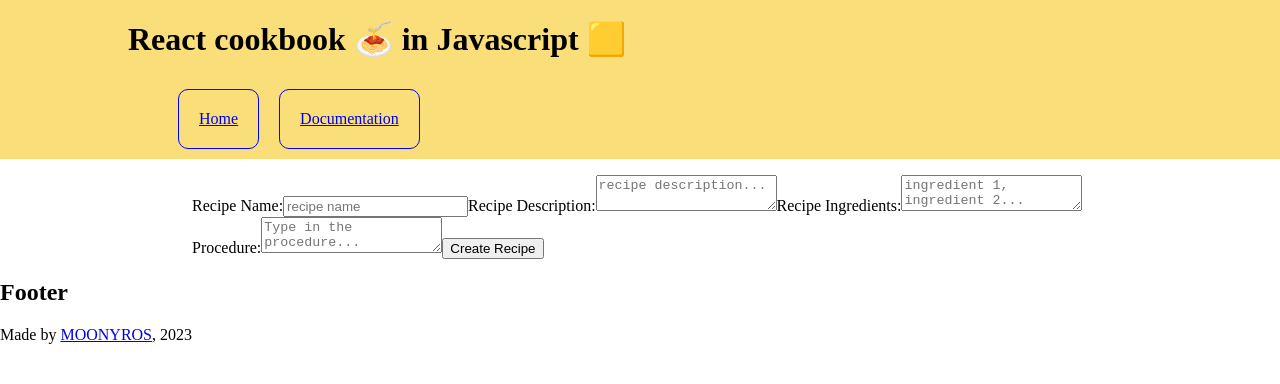
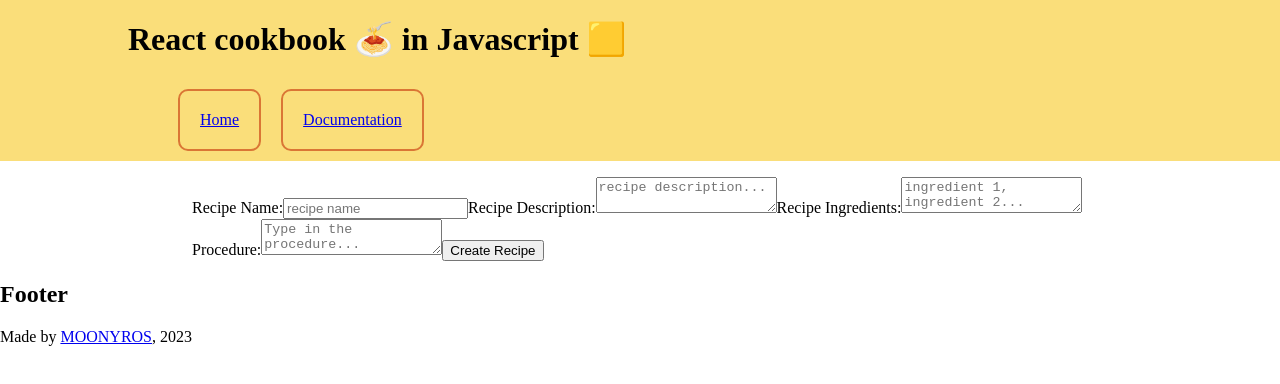
Before and after one commit to MOONYROS/js-react-cookbook, a React (Vite) app: page / in a window 1280 px wide. Shown: the top 384 px of the page. Built offline with nearby package versions, Linux system fonts and the light colour scheme.

Commit message:
slight color change

```diff
--- a/src/components/Header.jsx
+++ b/src/components/Header.jsx
@@ -8,10 +8,10 @@ export default function Header() {
                 <h1 id="headerHeading">React cookbook 🍝 in Javascript 🟨</h1>
                 <nav>
                     <ul className="something">
-                        <li className="listElement">
+                        <li className="menuElement">
                             <Link to="/">Home</Link>
                         </li>
-                        <li className="listElement">
+                        <li className="menuElement">
                             <Link to="/documentation">Documentation</Link>
                         </li>
                     </ul>
--- a/src/style.css
+++ b/src/style.css
@@ -8,14 +8,14 @@
     padding-top: 20px;
 }
 
-.listElement {
+.menuElement {
     display: inline-block;
     padding: 20px;
     margin: 10px;
     border-radius: 10px;
-    border: 1px solid blue;
+    border: 2px solid #da7635;
 }
 
 .coloredBackground {
-    background-color: #FADE7A;
+    background-color: #fade7a;
 }
```
